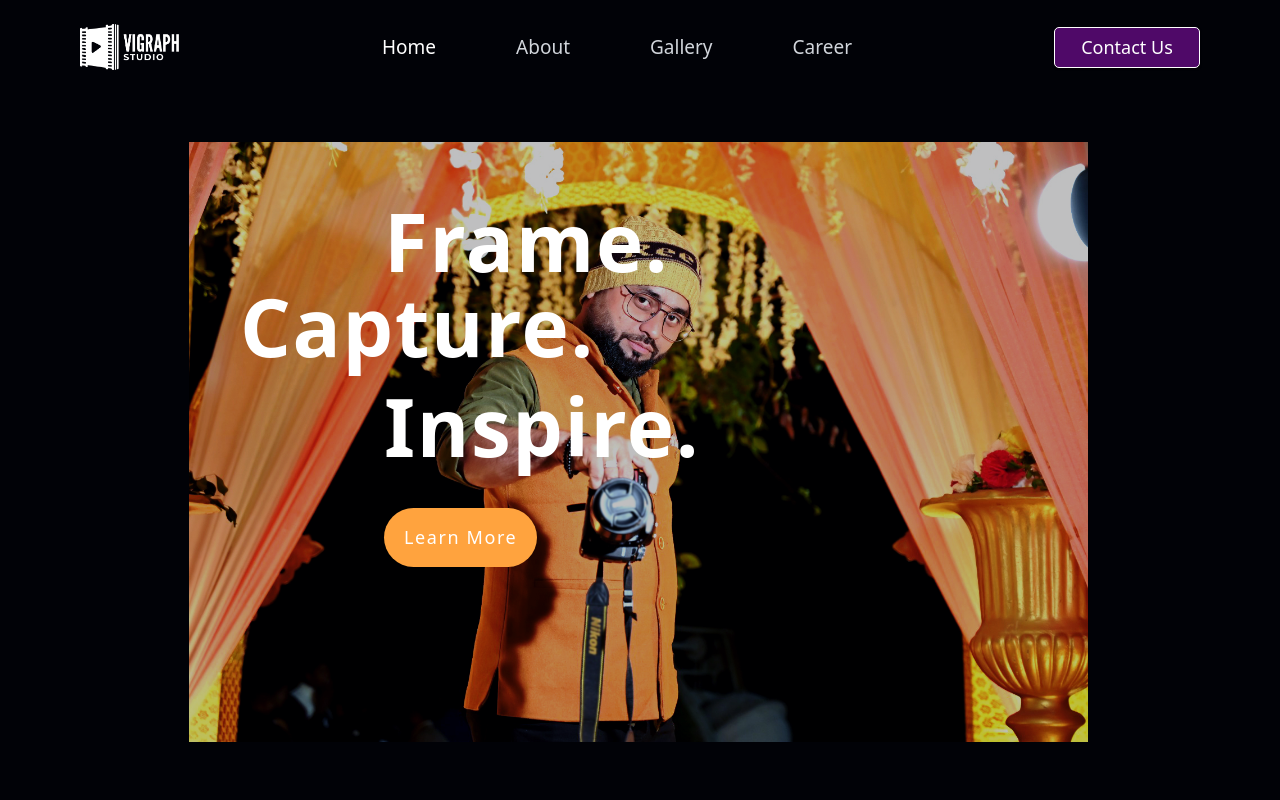
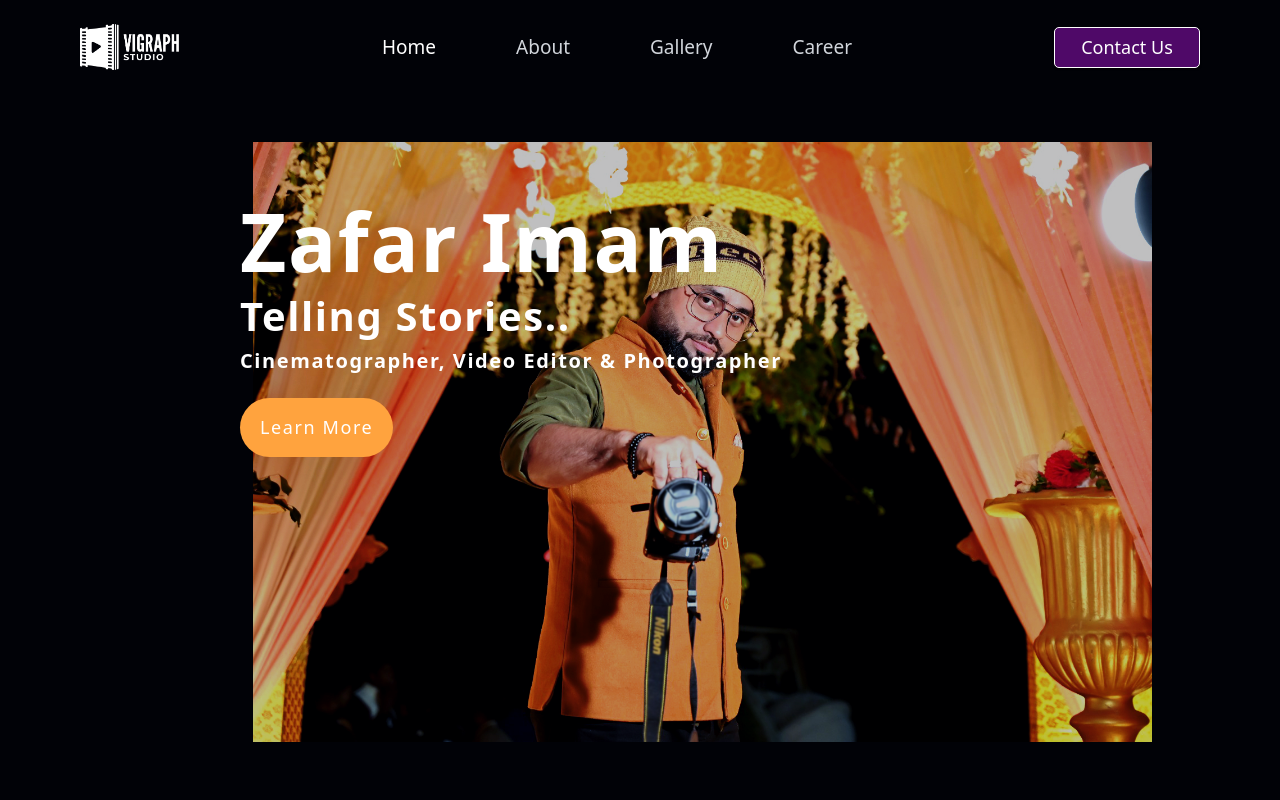
Before and after one commit to RazaNaqsh/techDarbar, a React (Vite) app: page / in a window 1280 px wide. Shown: the top 800 px of the page. Built offline with nearby package versions, Linux system fonts and the light colour scheme; the HTML template or start-up script is replaced by a standard one.

Commit message:
Hero section edit

```diff
--- a/src/components/AboutUs.jsx
+++ b/src/components/AboutUs.jsx
@@ -1,7 +1,7 @@
 import about from "../assets/about.jpg";
 const AboutUs = () => {
   return (
-    <div className="py-20 flex flex-col md:flex-row items-center w-[85%] mx-auto gap-20">
+    <div className="bg-[#001019] my-20 flex flex-col md:flex-row items-center w-[90%] mx-auto gap-20">
       <img src={about} className="w-[80vw] md:w-[40vw]" alt="" />
       <div>
         <h3>About Us</h3>
--- a/src/components/Footer.jsx
+++ b/src/components/Footer.jsx
@@ -16,8 +16,8 @@ const Footer = () => {
         <div className="space-y-4">
           <img src={logo} className="w-[150px]" alt="" />
           <p className=" text-[17px] w-[70vw] md:w-[30vw]  text-[#8F8F8F]">
-            Lorem ipsum dolor sit amet, consectetur adipisicing elit. Animi
-            doloribus ad amet dolor, fugiat praesentium
+            The world without photography will be meaningless to us if there is
+            no light and color, which opens up our minds and expresses passion.
           </p>
           <div className="w-[230px] h-[50px] ml-6 flex gap-4 ">
             <img src={fb} alt="" />
--- a/src/components/Hero.jsx
+++ b/src/components/Hero.jsx
@@ -7,17 +7,20 @@ const Hero = () => {
       <div className="hidden md:block pt-12 relative">
         <img
           src={hero}
-          className="z-0 opacity-75 ml-auto mr-[15vw] md:h-[75vh]"
+          className="z-0 opacity-75 ml-auto mr-[10vw] md:h-[75vh]"
           alt=""
         />
         <div className="hidden md:block absolute top-28 left-60 z-20 tracking-widest">
-          <h1 className="text-[80px] font-bold ml-36 leading-[70px]">Frame.</h1>
-          <h1 className="text-[80px] font-bold leading-[100px]">Capture.</h1>
-          <h1 className="text-[80px] font-bold ml-36 leading-[100px]">
-            Inspire.
+          {/* ml36 Frame Capture Inspire */}
+          <h1 className="text-[80px] font-bold leading-[70px]">Zafar Imam</h1>
+          <h1 className="text-[40px] font-bold leading-[80px]">
+            Telling Stories..
+          </h1>
+          <h1 className="text-[20px] font-bold leading-[10px]">
+            Cinematographer, Video Editor & Photographer
           </h1>
 
-          <button className="ml-36 text-[18px] px-5 py-4 bg-[#FFA33E] rounded-[100px] mt-8">
+          <button className=" text-[18px] px-5 py-4 bg-[#FFA33E] rounded-[100px] mt-8">
             Learn More
           </button>
         </div>
```
